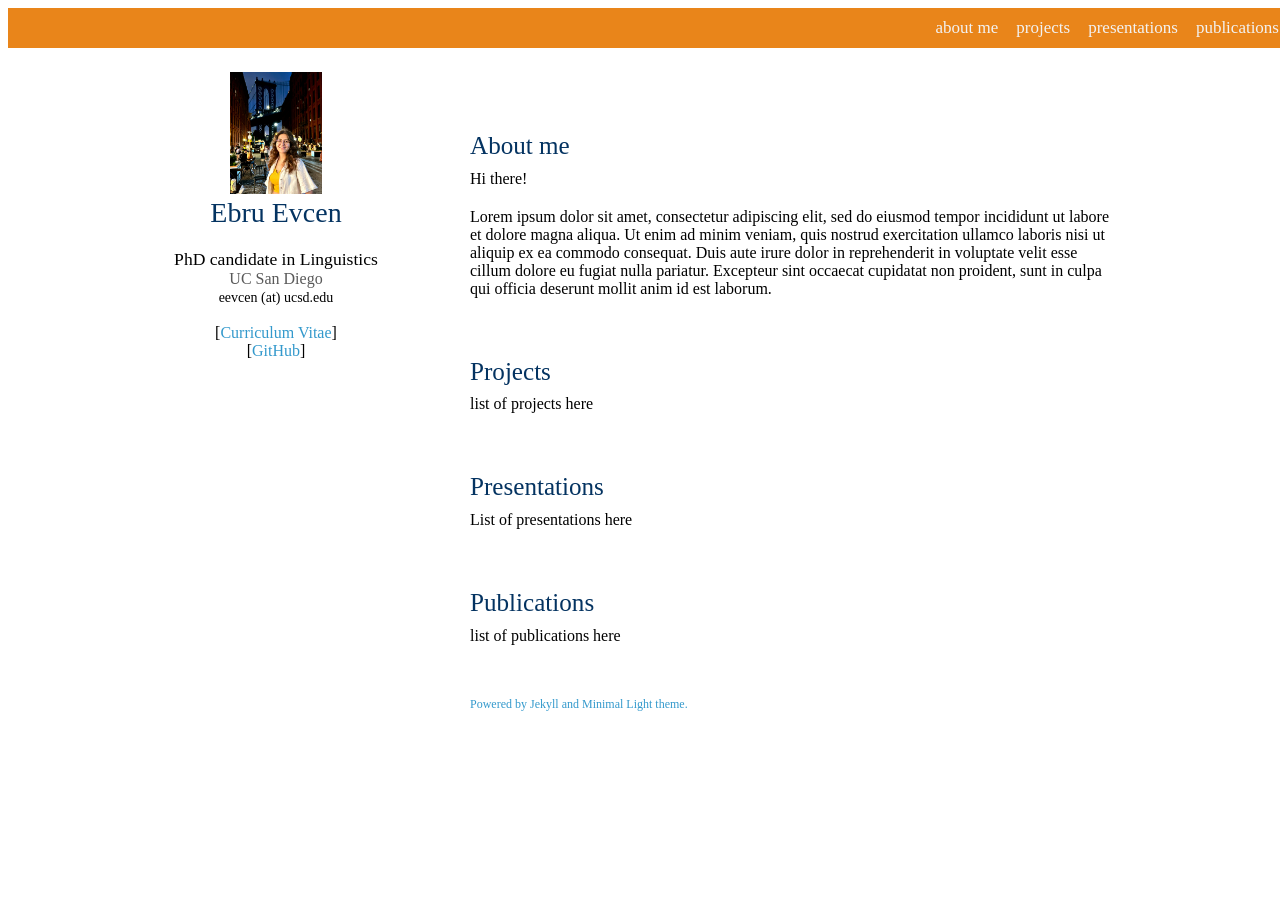
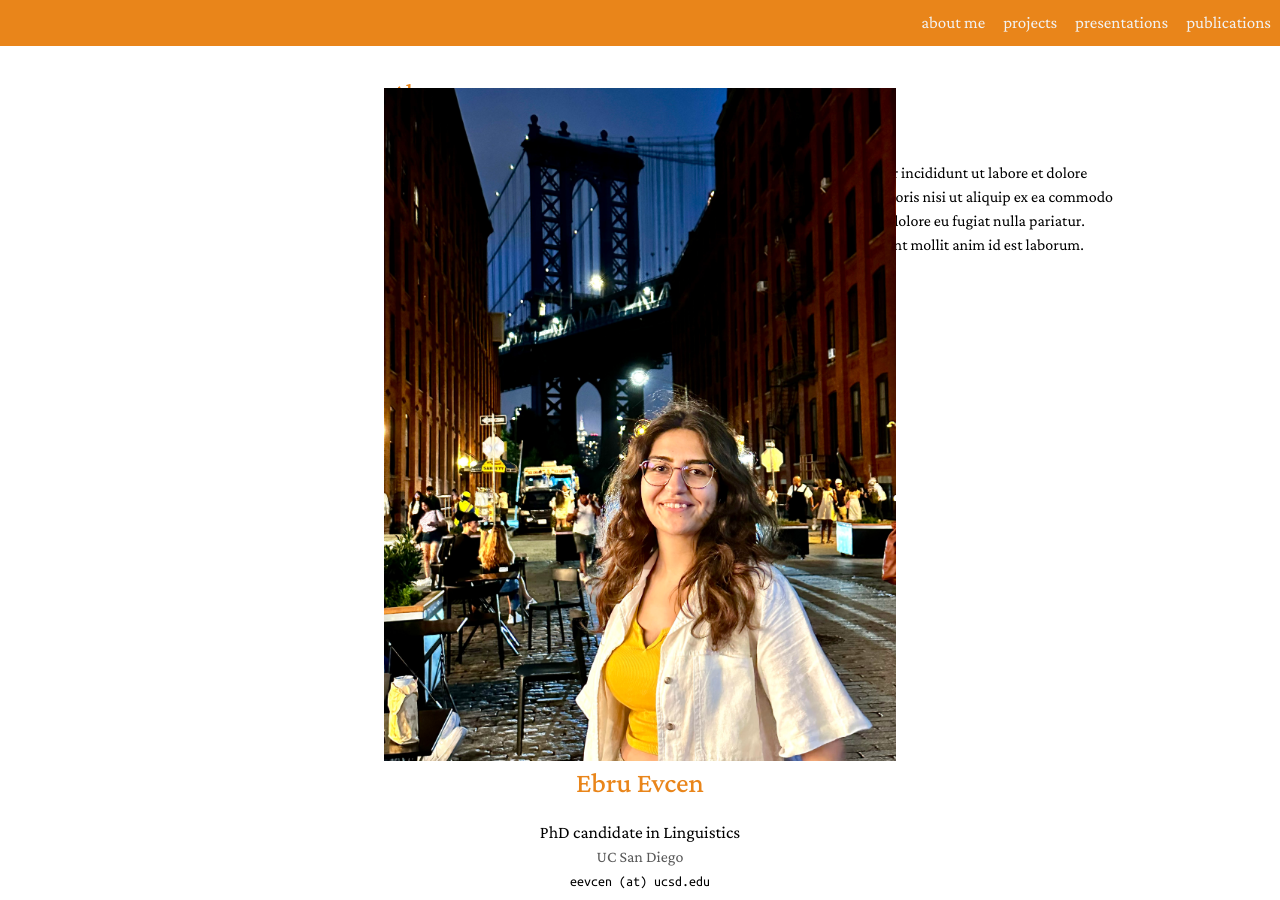
Before and after one commit to ebruevcen/ebruevcen.github.io, a Jekyll site: the page built from index.md, in a window 1280 px wide. Built offline with Jekyll 4.4.1, drawn with Linux system fonts in a browser that asks for light colours; a style sheet for code colours, icons or effects is not loaded.

Commit message:
Update minimal-light.scss

```diff
--- a/_sass/minimal-light.scss
+++ b/_sass/minimal-light.scss
@@ -1,218 +1,56 @@
-.pub-row {
-    display: flex;
-    align-items: center;}
+@import url("https://fonts.googleapis.com/css2?family=Crimson+Pro:ital,wght@0,400;0,500;0,600;1,500;1,600&display=swap");
+@import url("https://fonts.googleapis.com/css2?family=Ubuntu+Mono&display=swap");
+body { background-color: #fff; padding: 0px; font: 16.0px/1.5 Crimson Pro, serif; color: black  ; font-weight: 400; margin: 0; }
 
-  .social-icons a{
-    display:inline-block;
-    height:2.4rem;
-    width:2.4rem;
-    background-color:transparent;
-    color:#043361!important;
-    border-radius:100%;
-    text-align:center;
-    font-size:1.15rem;
-    line-height:2.5rem;
-    margin-right:1rem}
+.pub-row { display: flex; align-items: center; }
 
-  @media (prefers-color-scheme: dark) { .social-icons a {color: #3eb7f0 !important; }}
+.social-icons a { display: inline-block; height: 2.4rem; width: 2.4rem; background-color: transparent; color: #e9851a !important; border-radius: 100%; text-align: center; font-size: 1.15rem; line-height: 2.5rem; margin-right: 1rem; }
 
-  .social-icons a:last-child{margin-right:0}.social-icons a:hover{background-color:white;
-      color:black;
-      transform: scale(1.2)}
-      /*
-      .social-icons a:after {
-          content: '';
-          display: block;
-          margin: 0px;
-          height: 1px;
-          width: 0px;
-          background: transparent;
-          transition: width .5s ease, background-color .5s ease;
-        }
-        .social-icons a:hover:after {
-          width: 100%;
-          background: #337ab7;
-        }
-       */
+.social-icons a:last-child { margin-right: 0; }
 
-  @media (prefers-color-scheme: dark) {.social-icons a:last-child{margin-right:0}.social-icons a:hover{background-color:#20212b;
-      color:black;
-      transform: scale(1.2)}
-      /*
-      .social-icons a:after {
-          content: '';
-          display: block;
-          margin: 0px;
-          height: 1px;
-          width: 0px;
-          background: transparent;
-          transition: width .5s ease, background-color .5s ease;
-        }
-      .social-icons a:hover:after {
-          width: 100%;
-          background: #a0b0ff;
-        }
-      */
-  }
+.social-icons a:hover { background-color: white; color: black; transform: scale(1.2); }
 
-  .icon-button{
-    background-color:white;
-    border-radius:3.6rem;
-    cursor:pointer;
-    display:inline-block;
-    font-size:2.0rem;
-    height:3.6rem;
-    line-height:3.6rem;
-    margin:0 5px;
-    position:relative;
-    text-align:center;
-    -webkit-user-select:none;
-    -moz-user-select:none;
-    -ms-user-select:none;
-    user-select:none;width:3.6rem}
+.icon-button { background-color: white; border-radius: 3.6rem; cursor: pointer; display: inline-block; font-size: 2.0rem; height: 3.6rem; line-height: 3.6rem; margin: 0 5px; position: relative; text-align: center; -webkit-user-select: none; -moz-user-select: none; -ms-user-select: none; user-select: none; width: 3.6rem; }
 
-  .icon-button span{
-    border-radius:0;
-    display:block;
-    height:0;
-    left:50%;
-    margin:0;
-    position:absolute;
-    top:50%;
-    -webkit-transition:all 0.3s;
-    -moz-transition:all 0.3s;
-    -o-transition:all 0.3s;
-    transition:all 0.3s;
-    width:0}
+.icon-button span { border-radius: 0; display: block; height: 0; left: 50%; margin: 0; position: absolute; top: 50%; -webkit-transition: all 0.3s; -moz-transition: all 0.3s; -o-transition: all 0.3s; transition: all 0.3s; width: 0; }
 
-  .icon-button:hover span{
-    width:3.6rem;
-    height:3.6rem;
-    border-radius:3.6rem;
-    margin:-1.8rem}
+.icon-button:hover span { width: 3.6rem; height: 3.6rem; border-radius: 3.6rem; margin: -1.8rem; }
 
-  .twitter span{
-    background-color:#4099ff}
+.twitter span { background-color: #4099ff; }
 
-  .facebook span{
-    background-color:#4286f4}
+.facebook span { background-color: #4286f4; }
 
-  .linkedin span{
-    background-color:#0077B5}
+.linkedin span { background-color: #0077B5; }
 
-  .github span{
-    background-color:#000}
+.github span { background-color: #000; }
 
-  email {
-      font-size: 14px;
-      font-family: "Ubuntu Mono";
-  }
+email { font-size: 14px; font-family: "Ubuntu Mono"; }
 
-  .icon-button i{
-    background:none;
-    color:white;
-    height:3.6rem;
-    left:0;
-    line-height:3.6rem;
-    position:absolute;
-    top:0;
-    -webkit-transition:all 0.3s;
-    -moz-transition:all 0.3s;
-    -o-transition:all 0.3s;
-    transition:all 0.3s;
-    width:3.6rem;
-    z-index:10}
+.icon-button i { background: none; color: white; height: 3.6rem; left: 0; line-height: 3.6rem; position: absolute; top: 0; -webkit-transition: all 0.3s; -moz-transition: all 0.3s; -o-transition: all 0.3s; transition: all 0.3s; width: 3.6rem; z-index: 10; }
 
-  .icon-button .icon-twitter{
-    color:#4099ff}
+.icon-button .icon-twitter { color: #4099ff; }
 
-  .icon-button .icon-facebook{
-    color:#4286f4}
+.icon-button .icon-facebook { color: #4286f4; }
 
-  .icon-button .icon-github{
-    color:#000;}
+.icon-button .icon-github { color: #000; }
 
-  .icon-button .icon-linkedin{
-    color:#0077B5}
+.icon-button .icon-linkedin { color: #0077B5; }
 
-  .icon-button:hover .icon-twitter,.icon-button:hover .icon-facebook,.icon-button:hover .icon-github,.icon-button:hover .icon-linkedin{color:white}
+.icon-button:hover .icon-twitter, .icon-button:hover .icon-facebook, .icon-button:hover .icon-github, .icon-button:hover .icon-linkedin { color: white; }
 
-  autocolor{
-    color:#595959;
-  }
+autocolor { color: #595959; }
 
-  lightonly {
-    visibility: visible;
-  }
+lightonly { visibility: visible; }
 
-  darkonly {
-    visibility: hidden;
-  }
+darkonly { visibility: hidden; }
 
-  education {
-      font-weight: 500;
-      font-size: 115%;
-    }
-  papertitle {
-      font-weight: 600;
-      font-size: 100%;
-    }
+education { font-weight: 500; font-size: 115%; }
 
-  @media (prefers-color-scheme: dark) {
-      body {
-          background-color: #20212b;
-          color: #dadbdf;
-      }
+papertitle { font-weight: 600; font-size: 100%; }
 
-      autocolor{
-        color:#dadbdf;
-      }
+.image { border-radius: 0.25em; border: 0; display: inline-block; position: relative; }
 
-      lightonly {
-        visibility: hidden;
-      }
-
-      darkonly {
-        visibility: visible;
-      }
-
-      papertitle {
-      color:#eeeff0;
-      }
-
-  }
-
-
-    .image {
-      border-radius: 0.35em;
-      border: 0;
-      display: inline-block;
-      position: relative;
-    }
-
-      .image:before {
-        -moz-transition: opacity 0.2s ease-in-out;
-        -webkit-transition: opacity 0.2s ease-in-out;
-        -ms-transition: opacity 0.2s ease-in-out;
-        transition: opacity 0.2s ease-in-out;
-        border-radius: 0.35em;
-        content: '';
-        display: block;
-        height: 100%;
-        left: 0;
-        opacity: 0.5;
-        position: absolute;
-        top: 0;
-        width: 100%;
-      }
-
-      .image.avatar {
-        border-radius: 100%;
-      }
-
-        .image.avatar:before {
-          display: none;
-        }
+.image:before { -moz-transition: opacity 0.2s ease-in-out; -webkit-transition: opacity 0.2s ease-in-out; -ms-transition: opacity 0.2s ease-in-out; transition: opacity 0.2s ease-in-out; border-radius: 0.35em; content: ''; display: block; height: 100%; left: 0; opacity: 0.5; position: absolute; top: 0; width: 100%; }
 
 .image.avatar img {
     border-radius: 0; /* Remove circular border radius */
@@ -222,370 +60,98 @@
 
 #header .image.avatar { margin: 0 0 1em 0; width: 8.00em; overflow: hidden;  }
 
-  h3, h4, h5, h6 {
-    font-weight: 600;
-    color:#043361;
-    margin:0 0 20px;
-  }
+h3, h4, h5, h6 { font-weight: 600; color: #e9851a; margin: 0 0 20px; }
 
-  h1 {
-    font-weight: 500;
-    color:#043361;
-    margin:0 0 20px;
-  }
+h1 { font-weight: 500; color: #e9851a; margin: 0 0 20px; }
 
-  h2 {
-    color:#043361;
-    font-weight: 500;
-    margin:2px 0px 15px;
-    font-size: 157%;
-  }
+h2 { color: #e9851a; font-weight: 500; margin: 2px 0px 15px; font-size: 157%; }
 
-  @media (prefers-color-scheme: dark) {
-    h1, h3, h4, h5, h6 {
-      color:rgb(62, 183, 240);
-    }
+p, ul, ol, table, pre, dl { margin: 0 0 20px; }
 
-    h2 {
-      color:rgb(62, 183, 240);
-    }
-  }
+h1, h2, h3 { line-height: 1.1; }
 
-  p, ul, ol, table, pre, dl {
-    margin:0 0 20px;
-  }
+h1 { font-size: 28px; }
 
-  h1, h2, h3 {
-    line-height:1.1;
-  }
+a { color: #39c; text-decoration: none; }
 
-  h1 {
-    font-size:28px;
-  }
+a:hover { color: #069; }
 
-  a {
-    color:#39c;
-    text-decoration:none;
-  }
+a small { font-size: 11px; color: #777; margin-top: -0.3em; display: block; }
 
-  a:hover {
-    color:#069;
-  }
+a:hover small { color: #777; }
 
-  @media (prefers-color-scheme: dark) {
-    a {
-      color:rgb(62, 183, 240);
-    }
-  }
+.wrapper { width: 960px; margin: 0 auto; }
 
-  a small {
-    font-size:11px;
-    color:#777;
-    margin-top:-0.3em;
-    display:block;
-  }
+blockquote { border-left: 1px solid #e5e5e5; margin: 0; padding: 0 0 0 20px; font-style: italic; }
 
-  a:hover small {
-    color:#777;
-  }
+code, pre { font-family: Monaco, Bitstream Vera Sans Mono, Lucida Console, Terminal, Consolas, Liberation Mono, DejaVu Sans Mono, Courier New, monospace; color: #333; }
 
-  .wrapper {
-    width:960px;
-    margin:0 auto;
-  }
+pre { max-width: 500px; padding: 8px 15px; background: #f8f8f8; border-radius: 5px; border: 1px solid #e5e5e5; overflow-x: auto; }
 
-  blockquote {
-    border-left:1px solid #e5e5e5;
-    margin:0;
-    padding:0 0 0 20px;
-    font-style:italic;
-  }
+table { width: 100%; border-collapse: collapse; }
 
-  code, pre {
-    font-family:Monaco, Bitstream Vera Sans Mono, Lucida Console, Terminal, Consolas, Liberation Mono, DejaVu Sans Mono, Courier New, monospace;
-    color:#333;
-  }
+th, td { text-align: left; padding: 5px 10px; border-bottom: 1px solid #e5e5e5; }
 
-  pre {
-    max-width:500px;
-    padding:8px 15px;
-    background: #f8f8f8;
-    border-radius:5px;
-    border:1px solid #e5e5e5;
-    overflow-x: auto;
-  }
+dt { color: #444; font-weight: 500; }
 
-  table {
-    width:100%;
-    border-collapse:collapse;
-  }
+th { color: #444; }
 
-  th, td {
-    text-align:left;
-    padding:5px 10px;
-    border-bottom:1px solid #e5e5e5;
-  }
-
-  dt {
-    color:#444;
-    font-weight:500;
-  }
-
-  th {
-    color:#444;
-  }
-
-  @media (prefers-color-scheme: dark) {
-    th {
-      color:rgb(62, 183, 240);
-    }
-
-    dt {
-      color:rgb(62, 183, 240);
-    }
-  }
-
-  img {
-    max-width:100%;
-  }
+img { max-width: 100%; }
 
 header {
-    width:232px;
-    float:left;
-    position:fixed;
-    -webkit-font-smoothing:subpixel-antialiased;
-    padding-top:4.0em;
-    text-align:center
+    width: auto; /* Remove fixed width */
+    float: left;
+    position: fixed;
+    -webkit-font-smoothing: subpixel-antialiased;
+    padding-top: 5.5em;
+    text-align: center;
+    left: 0; /* Add this to ensure it doesn't extend too far to the left */
 }
+header ul { list-style: none; height: 40px; padding: 0; background: #f4f4f4; border-radius: 5px; border: 1px solid #e0e0e0; width: 270px; }
 
+header li { width: 89px; float: left; border-right: 1px solid #e0e0e0; height: 40px; }
 
+header li:first-child a { border-radius: 5px 0 0 5px; }
 
-  header ul {
-    list-style:none;
-    height:40px;
-    padding:0;
-    background: #f4f4f4;
-    border-radius:5px;
-    border:1px solid #e0e0e0;
-    width:270px;
-  }
+header li:last-child a { border-radius: 0 5px 5px 0; }
 
-  header li {
-    width:89px;
-    float:left;
-    border-right:1px solid #e0e0e0;
-    height:40px;
-  }
+header ul a { line-height: 1; font-size: 11px; color: #999; display: block; text-align: center; padding-top: 6px; height: 34px; }
 
-  header li:first-child a {
-    border-radius:5px 0 0 5px;
-  }
+header ul a:hover { color: #999; }
 
-  header li:last-child a {
-    border-radius:0 5px 5px 0;
-  }
+header ul a:active { background-color: #f0f0f0; }
 
-  header ul a {
-    line-height:1;
-    font-size:11px;
-    color:#999;
-    display:block;
-    text-align:center;
-    padding-top:6px;
-    height:34px;
-  }
+strong { color: #222; font-weight: 500; }
 
-  header ul a:hover {
-    color:#999;
-  }
+header ul li + li + li { border-right: none; width: 89px; }
 
-  header ul a:active {
-    background-color:#f0f0f0;
-  }
-
-  strong {
-    color:#222;
-    font-weight:500;
-  }
-
-  @media (prefers-color-scheme: dark) {
-    strong {
-      color:#eeeff0;
-    }
-  }
-
-  header ul li + li + li {
-    border-right:none;
-    width:89px;
-  }
-
-  header ul a strong {
-    font-size:14px;
-    display:block;
-    color:#222;
-  }
+header ul a strong { font-size: 14px; display: block; color: #222; }
 
 section {
-    width:650px;
-    float:right;
-    padding-top:4.0em;
-    padding-bottom:50px;
+    width: auto; /* Remove fixed width */
+    float: right;
+    padding-top: 1.2em;
+    padding-bottom: 50px;
+    margin-left: 232px; /* Add margin to account for the header width */
 }
+small { font-size: 11px; }
 
-  small {
-    font-size:11px;
-  }
+hr { border: 0; background: #e5e5e5; height: 1px; margin: 0 0 20px; }
 
-  hr {
-    border:0;
-    background:#e5e5e5;
-    height:1px;
-    margin:0 0 20px;
-  }
+footer { width: 232px; float: left; position: fixed; bottom: 30px; -webkit-font-smoothing: subpixel-antialiased; text-align: center; }
 
-  footer {
-    width:232px;
-    float:left;
-    position:fixed;
-    bottom:30px;
-    -webkit-font-smoothing:subpixel-antialiased;
-    text-align:center;
-  }
+@media print, screen and (max-width: 960px) { .pub-row { display: flex; align-items: center; } div.wrapper { width: auto; margin: 0; } header, section, footer { float: none; position: static; width: auto; } header { padding-top: 80px; } section { border: 1px solid #e5e5e5; border-width: 1px 0; padding: 20px 0; margin: 0 0 20px; } header a small { display: inline; } header ul { position: absolute; right: 50px; top: 52px; } .image.avatar img { border-radius: 100%; width: 117px; padding: 20px 20px 20px 20px; } section { padding:20px 20px }}
 
-  @media print, screen and (max-width: 960px) {
+@media print, screen and (max-width: 960px) { body { word-wrap: break-word; padding: 0px; } .pub-row { display: flex; align-items: center; } pre, code { word-wrap: normal; } }
 
-    .pub-row {
-    display: flex;
-    align-items: center;}
+@media print, screen and (max-width: 480px) { .pub-row { display: block; align-items: center; } body { padding: 0px; } header ul { width: 99%; } header li, header ul li + li + li { width: 33%; } .image.avatar img { border-radius: 100%; width: 95px; padding: 20px; } }
 
-    div.wrapper {
-      width:auto;
-      margin:0;
-    }
+@media print { body { padding: 0.4in; font-size: 12pt; color: #444; } }
 
+.biblink { text-decoration: none; display: inline; margin-right: 0px; }
 
-    header, section, footer {
-      float:none;
-      position:static;
-      width:auto;
-    }
+.fakelink { text-decoration: none; cursor: pointer; }
 
-    header {
-      padding-right:320px;
-    }
+.bibref { font-size: 70%; margin-top: 10px; margin-left: 0px; display: none; font-family: monospace; }
 
-    section {
-      border:1px solid #e5e5e5;
-      border-width:1px 0;
-      padding:20px 0;
-      margin:0 0 20px;
-    }
-
-    header a small {
-      display:inline;
-    }
-
-    header ul {
-      position:absolute;
-      right:50px;
-      top:52px;
-    }
-
-
-     .image.avatar img {
-          border-radius: 100%;
-          width: 117px;
-          padding:20px;
-        }
-    #head1o2 {
-      visibility: hidden;
-    }
-
-    #head2o2 {
-      visibility: hidden;
-    }
-
-  }
-
-  @media print, screen and (max-width: 960px) {
-    body {
-      word-wrap:break-word;
-      padding:15px;
-    }
-
-    .pub-row {
-    display: flex;
-    align-items: center;}
-
-    header {
-      padding:0;
-    }
-
-    header ul, header p.view {
-
-    }
-
-    pre, code {
-      word-wrap:normal;
-    }
-  }
-
-  @media print, screen and (max-width: 480px) {
-
-    .pub-row {
-      display: block;
-      align-items: center;}
-
-    body {
-      padding:15px;
-    }
-
-    header ul {
-      width:99%;
-    }
-
-    header li, header ul li + li + li {
-      width:33%;
-    }
-
-    .image.avatar img {
-        border-radius: 100%;
-        width: 95px;
-        padding:20px;
-    }
-    #head1o2 {
-      visibility: hidden;
-    }
-
-    #head2o2 {
-      visibility: hidden;
-    }
-
-  }
-
-  @media print {
-    body {
-      padding:0.4in;
-      font-size:12pt;
-      color:#444;
-    }
-  }
-
-  .biblink {
-    text-decoration:none;
-    display: inline;
-    margin-right: 0px;
-  }
-
-  .fakelink {
-    text-decoration: none;
-    cursor: pointer;
-  }
-
-  .bibref {
-    font-size: 70%;
-    margin-top: 10px;
-    margin-left: 0px;
-    display:none;
-    font-family: monospace;
-  }
+/*# sourceMappingURL=style.css.map */
```
Lines whose indentation alone changed are shown as unchanged.
